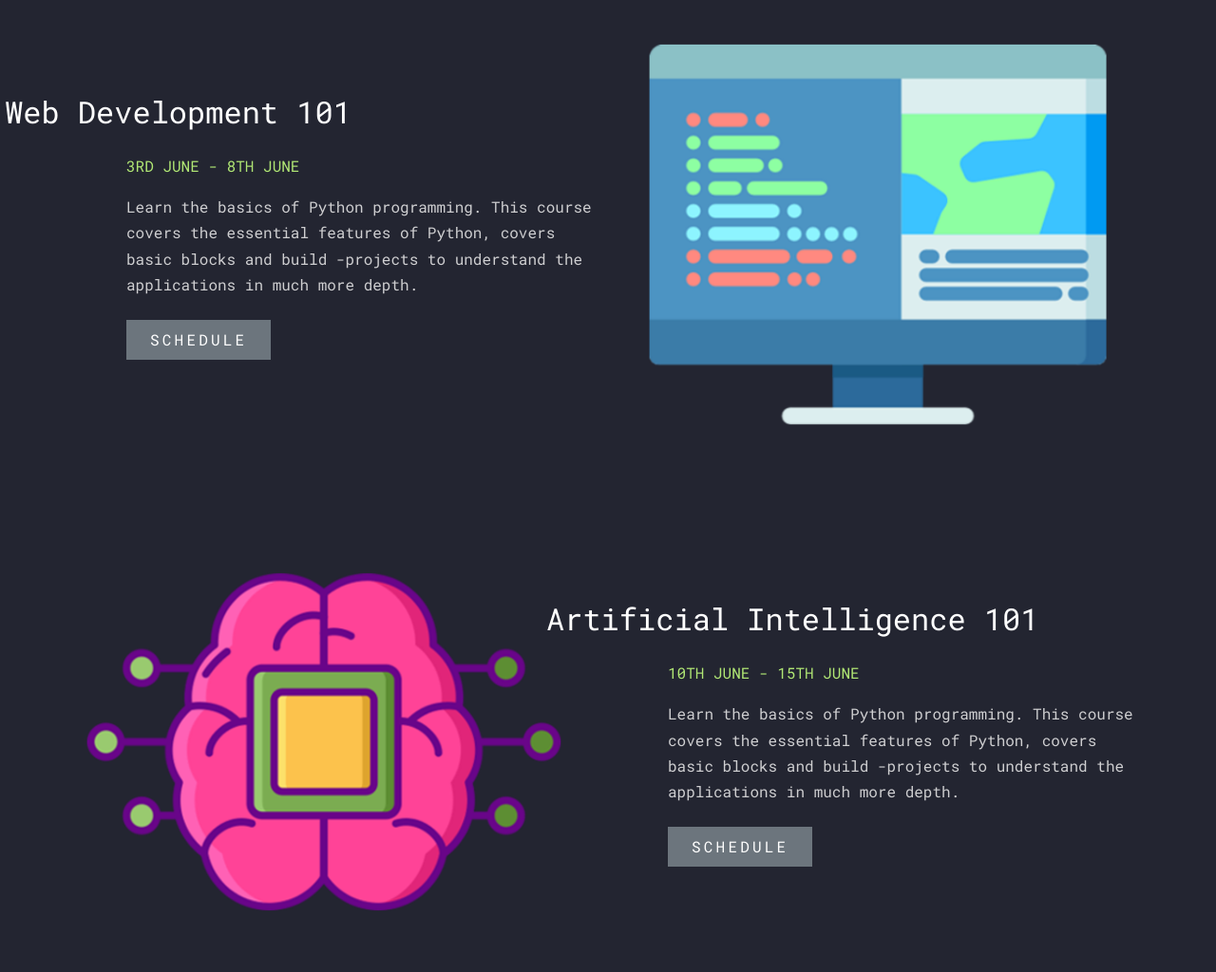
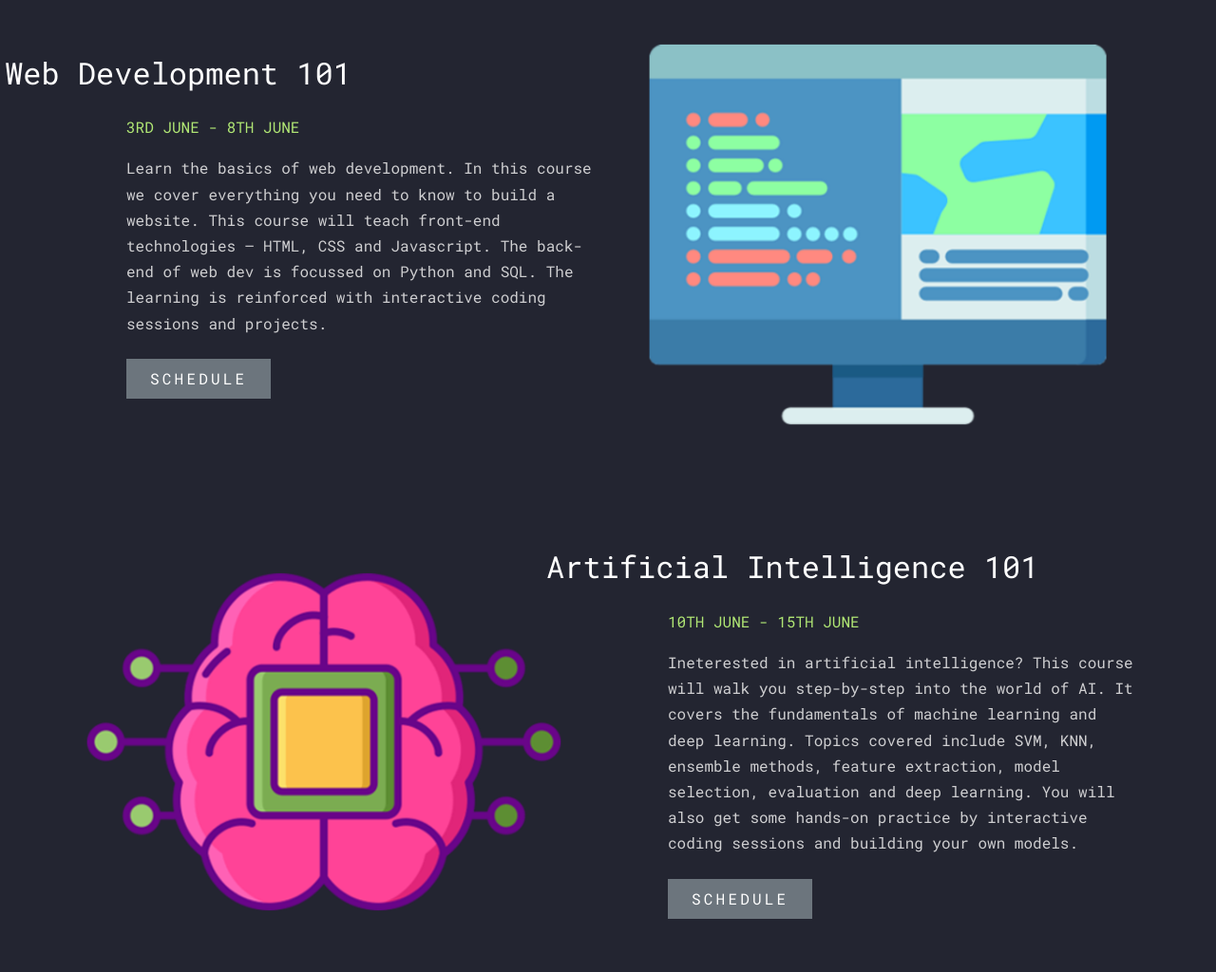
Before and after one commit to codecanopy/codecanopy.github.io, a plain HTML site: page courses.html in a window 1280 px wide. Shown: the part 1103-2127 px from the top of the page at 95% size. Drawn offline with Linux system fonts and the light colour scheme; files whose address does not match are found by name.

Commit message:
course page correction

```diff
--- a/courses.html
+++ b/courses.html
@@ -82,9 +82,11 @@
             <div class="bio pl-lg-5">
               <span class="text-uppercase text-primary d-block mb-3" data-aos="fade-right" data-aos-delay="300">27th May - 1st June</span>
               <p class="mb-4" data-aos="fade-right" data-aos-delay="400">
-                Learn the basics of Python programming. This course covers the essential features of Python, covers basic blocks and
-                build projects to understand the applications in much more depth.
-              </p>
+                Learn to become a Python programmer. This course will teach you Python
+                  in a practical manner, with every class comes an interactive coding session.
+                  This course covers the essential features of Python, basic blocks and
+                  build projects to understand the applications in much more depth.
+                </p>
               <p data-aos="fade-right" data-aos-delay="500">
                   <div><a href="#python101-schedule" class="btn btn-secondary px-4 py-2">Schedule</a></div>
               </p>
@@ -101,9 +103,11 @@
               <div class="bio pl-lg-5">
                 <span class="text-uppercase text-primary d-block mb-3" data-aos="fade-left" data-aos-delay="300">3rd June - 8th June</span>
                 <p class="mb-4" data-aos="fade-left" data-aos-delay="400">
-                  Learn the basics of Python programming. This course covers the essential features of Python, covers basic blocks and
-                  build -projects to understand the applications in much more depth.
-                </p>
+                  Learn the basics of web development. In this course we cover everything you need to know to build a website.
+                    This course will teach front-end technologies &mdash; HTML, CSS and Javascript.
+                    The back-end of web dev is focussed on Python and SQL.
+                    The learning is reinforced with interactive coding sessions and projects.
+                  </p>
                 <p data-aos="fade-left" data-aos-delay="500">
                     <div><a href="#webdev101-schedule" class="btn btn-secondary px-4 py-2">Schedule</a></div>
                 </p>
@@ -120,9 +124,10 @@
                 <div class="bio pl-lg-5">
                   <span class="text-uppercase text-primary d-block mb-3" data-aos="fade-right" data-aos-delay="300">10th June - 15th June</span>
                   <p class="mb-4" data-aos="fade-right" data-aos-delay="400">
-                    Learn the basics of Python programming. This course covers the essential features of Python, covers basic blocks and
-                    build -projects to understand the applications in much more depth.
-                  </p>
+                    Ineterested in artificial intelligence? This course will walk you step-by-step into the world of AI. It covers the fundamentals of machine learning  and deep learning.
+                    Topics covered include SVM, KNN, ensemble methods, feature extraction, model selection, evaluation and deep learning.
+                    You will also get some hands-on practice by interactive coding sessions and building your own models.
+                    </p>
                   <p data-aos="fade-right" data-aos-delay="500">
                       <div><a href="#ai101-schedule" class="btn btn-secondary px-4 py-2">Schedule</a></div>
                   </p>
```
